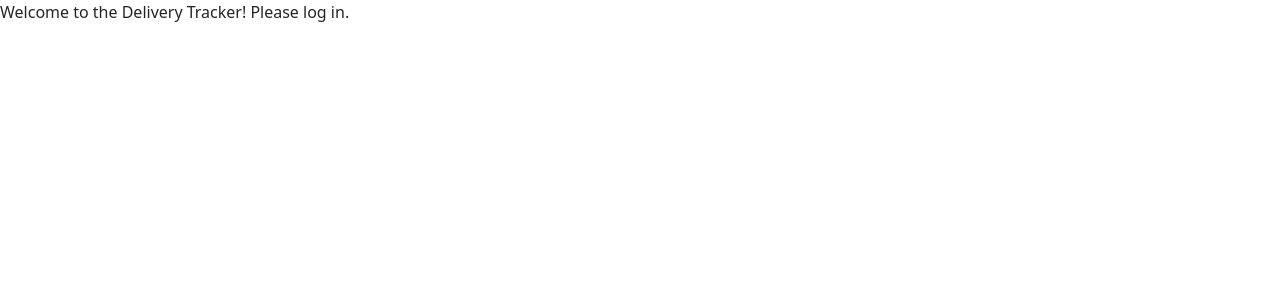
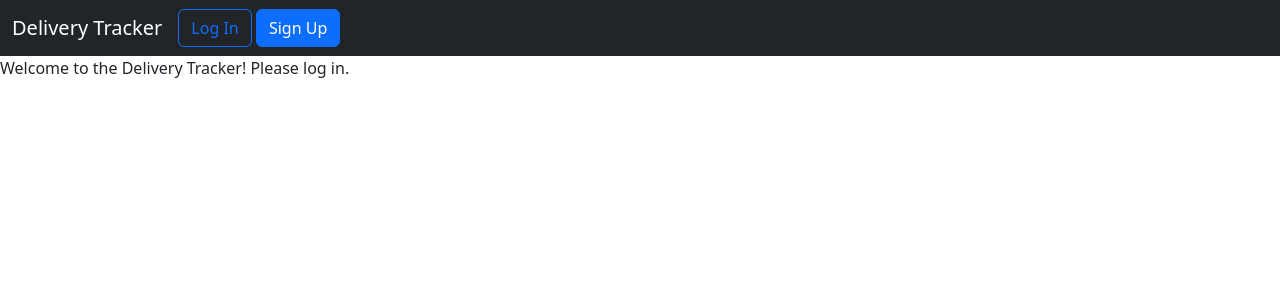
Before and after one commit to waringk/DeliveryTracker, a Django app: page / in a window 1280 px wide. Shown: the top 300 px of the page. Run offline with Django 4.2, Linux system fonts and the light colour scheme.

Commit message:
Included nav bar template.

```diff
--- a/apps/tracker/templates/app-tracker/event_detail.html
+++ b/apps/tracker/templates/app-tracker/event_detail.html
@@ -5,6 +5,9 @@
 
 {% block content %}
 {% if user.is_authenticated %}
+<div class="sticky-top">
+    {% include 'app-tracker/navbar.html' %}
+</div>
 <div class="card mb-3">
     <img src="{{ event.photo.url }}" class="card-img-top img-fluid">
     <div class="card-body">
--- a/apps/tracker/templates/app-tracker/home.html
+++ b/apps/tracker/templates/app-tracker/home.html
@@ -3,9 +3,12 @@
 {% block title %}Home{% endblock title %}
 
 {% block content %}
+<div class="sticky-top">
+    {% include 'app-tracker/navbar.html' %}
+</div>
 {% if user.is_authenticated %}
-  <p>Welcome to the Delivery Tracker!</p>
+<p>Welcome to the Delivery Tracker!</p>
 {% else %}
-  <p>Welcome to the Delivery Tracker! Please log in.</p>
+<p>Welcome to the Delivery Tracker! Please log in.</p>
 {% endif %}
 {% endblock content %}
--- a/apps/tracker/templates/app-tracker/photo_detail.html
+++ b/apps/tracker/templates/app-tracker/photo_detail.html
@@ -5,6 +5,9 @@
 
 {% block content %}
 {% if user.is_authenticated %}
+<div class="sticky-top">
+    {% include 'app-tracker/navbar.html' %}
+</div>
 <div class="card mb-3">
     <img src="{{ event.photo.url }}" class="card-img-top img-fluid">
     <div class="card-body">
--- a/apps/tracker/templates/registration/login.html
+++ b/apps/tracker/templates/registration/login.html
@@ -3,6 +3,9 @@
 {% block title %}Login{% endblock %}
 
 {% block content %}
+<div class="sticky-top">
+    {% include 'app-tracker/navbar.html' %}
+</div>
   <h1>Log In</h1>
   <form method="post">
     {% csrf_token %}
--- a/apps/tracker/templates/registration/signup.html
+++ b/apps/tracker/templates/registration/signup.html
@@ -3,6 +3,9 @@
 {% block title %}Sign Up{% endblock %}
 
 {% block content %}
+<div class="sticky-top">
+    {% include 'app-tracker/navbar.html' %}
+</div>
   <h1>Sign up</h1>
   <form method="post">
     {% csrf_token %}
--- a/apps/tracker/templates/registration/user_settings.html
+++ b/apps/tracker/templates/registration/user_settings.html
@@ -4,6 +4,9 @@
 {% block title %}User Settings{% endblock %}
 
 {% block content %}
+<div class="sticky-top">
+    {% include 'app-tracker/navbar.html' %}
+</div>
 <body onload="onError();">
 <script src="{% static 'app-tracker/js/scripts.js' %}"></script>
 <script>
```
